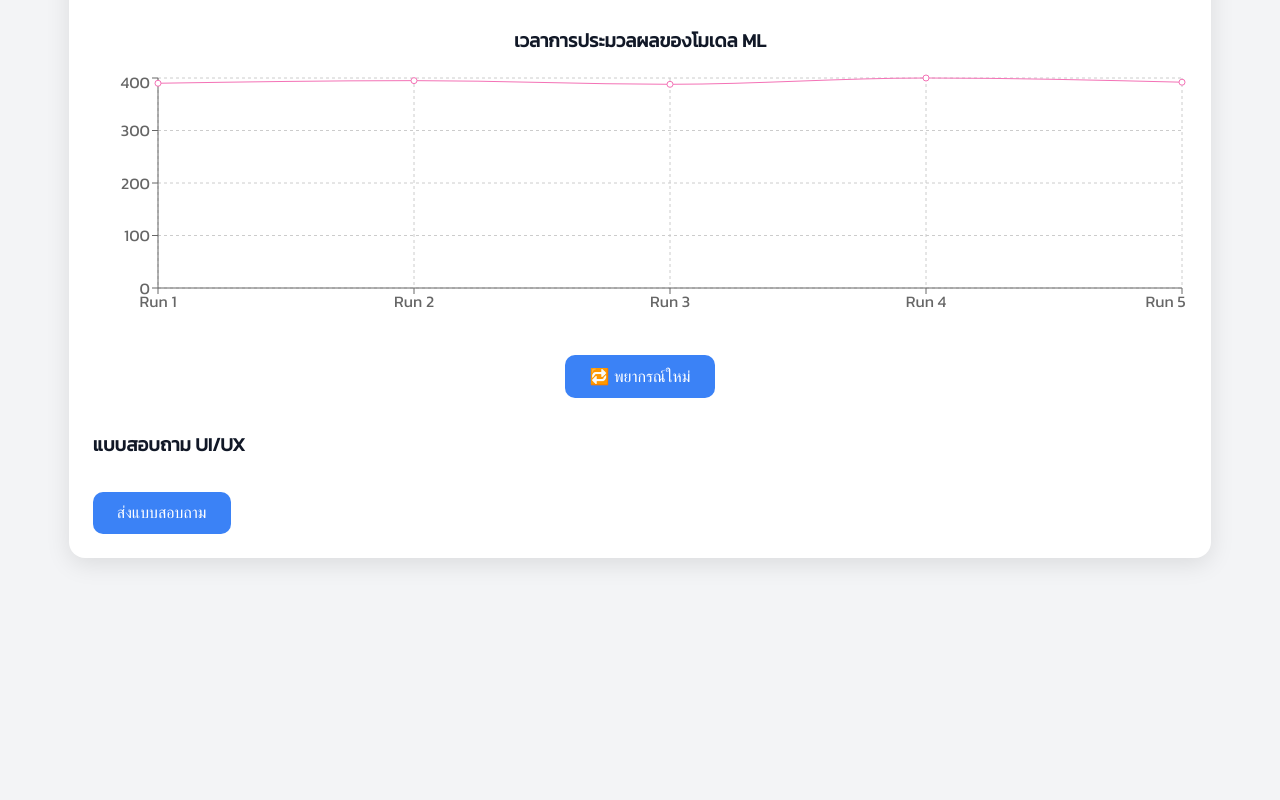
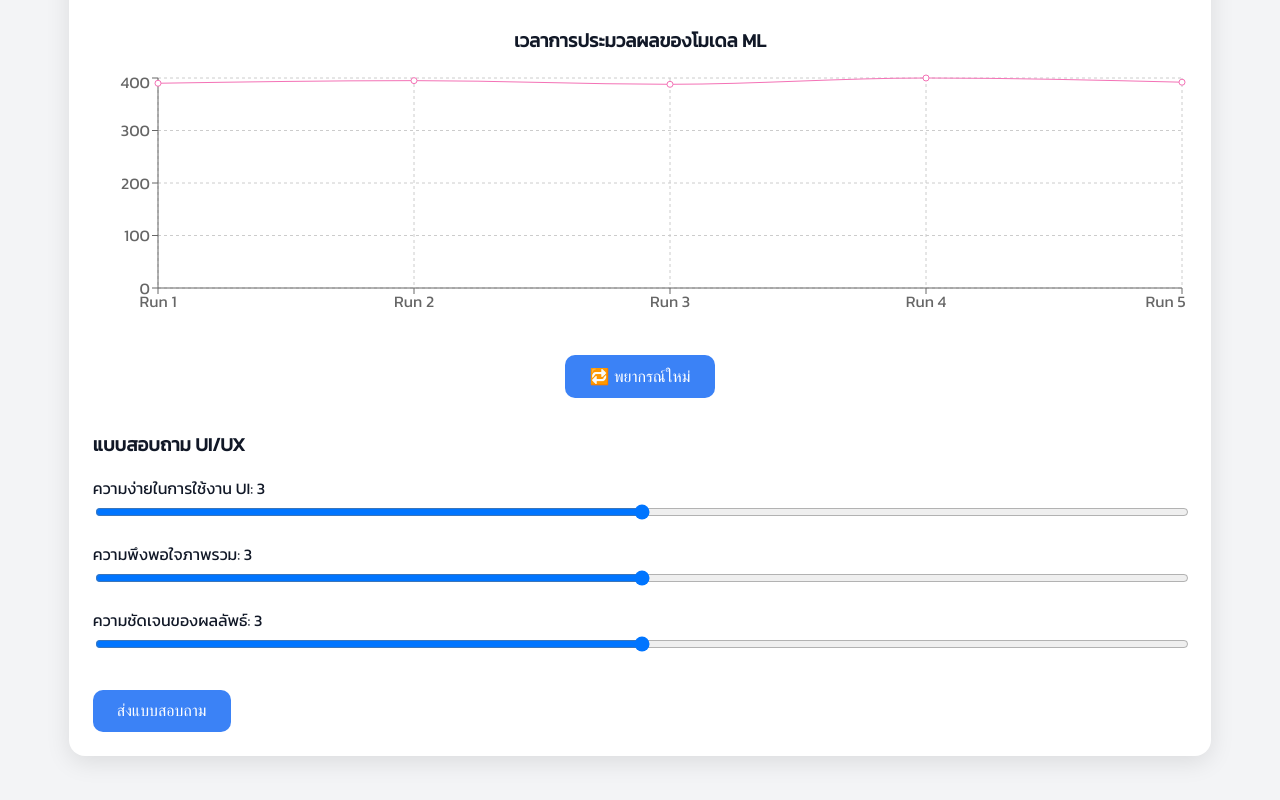
Before and after one commit to tasuke567/brand-predictor, a React (Vite) app: page /result in a window 1280 px wide. Shown: the part 608-1408 px from the top of the page. Before the commit the page ends 1230 px from the top, so only its background shows below. Built offline with nearby package versions, Linux system fonts and the light colour scheme.

Commit message:
feat: add FeedbackForm component for user feedback submission; integrate canvas-confetti and framer-motion for enhanced UI effects

```diff
--- a/package.json
+++ b/package.json
@@ -11,6 +11,8 @@
   },
   "dependencies": {
     "axios": "^1.9.0",
+    "canvas-confetti": "^1.9.3",
+    "framer-motion": "^12.10.1",
     "react": "^19.0.0",
     "react-dom": "^19.0.0",
     "react-router-dom": "^7.5.3",
@@ -19,6 +21,7 @@
   "devDependencies": {
     "@eslint/js": "^9.22.0",
     "@tailwindcss/postcss": "^4.1.5",
+    "@types/canvas-confetti": "^1.9.0",
     "@types/react": "^19.1.2",
     "@types/react-dom": "^19.0.4",
     "@vitejs/plugin-react": "^4.3.4",
--- /dev/null
+++ b/src/components/FeedbackForm.tsx
@@ -0,0 +1,137 @@
+import confetti from "canvas-confetti";
+import { useEffect, useState } from "react";
+import { motion, AnimatePresence } from "framer-motion";
+import axios from "axios";
+import "../styles/FeedbackForm.css"; // Assuming you have a CSS file for styling
+
+interface FeedbackFormProps {
+  prediction: string;
+}
+
+const FeedbackForm = ({ prediction }: FeedbackFormProps) => {
+  const [uiEase, setUiEase] = useState(3);
+  const [satisfaction, setSatisfaction] = useState(3);
+  const [clarity, setClarity] = useState(3);
+  const [submitting, setSubmitting] = useState(false);
+  const [done, setDone] = useState(false);
+
+  const fireConfetti = () => {
+    confetti({
+      particleCount: 120,
+      spread: 80,
+      origin: { y: 0.6 },
+    });
+
+    // เพิ่มความ “ว้าว” ด้วย firework สองข้าง
+    confetti({
+      particleCount: 50,
+      angle: 60,
+      spread: 55,
+      origin: { x: 0, y: 0.7 },
+    });
+    confetti({
+      particleCount: 50,
+      angle: 120,
+      spread: 55,
+      origin: { x: 1, y: 0.7 },
+    });
+  };
+
+  useEffect(() => {
+    if (done) {
+      fireConfetti();
+    }
+  }, [done]);
+
+  const handleSubmit = async () => {
+    setSubmitting(true);
+    try {
+      await axios.post(
+        import.meta.env.VITE_API_URL + "/feedback",
+        {
+          prediction,
+          uiEase,
+          satisfaction,
+          clarity,
+        },
+        { headers: { "Content-Type": "application/json" } }
+      );
+      setDone(true);
+    } catch (e) {
+      alert("ส่งแบบสอบถามไม่สำเร็จ ลองใหม่อีกทีนะ 😢");
+    } finally {
+      setSubmitting(false);
+    }
+  };
+
+  return (
+    <div className="feedback-form">
+      <h3>แบบสอบถาม UI/UX</h3>
+      <AnimatePresence mode="wait">
+        {!done ? (
+          <motion.div
+            key="form"
+            initial={{ opacity: 0, y: 20 }}
+            animate={{ opacity: 1, y: 0 }}
+            exit={{ opacity: 0, y: -10 }}
+            transition={{ duration: 0.3 }}
+          >
+            <label>
+              ความง่ายในการใช้งาน UI: {uiEase}
+              <input
+                type="range"
+                min={1}
+                max={5}
+                value={uiEase}
+                onChange={(e) => setUiEase(+e.target.value)}
+              />
+            </label>
+
+            <label>
+              ความพึงพอใจภาพรวม: {satisfaction}
+              <input
+                type="range"
+                min={1}
+                max={5}
+                value={satisfaction}
+                onChange={(e) => setSatisfaction(+e.target.value)}
+              />
+            </label>
+
+            <label>
+              ความชัดเจนของผลลัพธ์: {clarity}
+              <input
+                type="range"
+                min={1}
+                max={5}
+                value={clarity}
+                onChange={(e) => setClarity(+e.target.value)}
+              />
+            </label>
+
+            <button
+              className="submit-feedback-button"
+              onClick={handleSubmit}
+              disabled={submitting}
+            >
+              {submitting ? "กำลังส่ง..." : "ส่งแบบสอบถาม"}
+            </button>
+          </motion.div>
+        ) : (
+          <motion.p
+            key="thanks"
+            className="thanks-text"
+            initial={{ opacity: 0, scale: 0.8 }}
+            animate={{ opacity: 1, scale: 1 }}
+            exit={{ opacity: 0 }}
+            transition={{ duration: 0.4 }}
+          >
+            🙏 ขอบคุณสำหรับความคิดเห็น!
+          </motion.p>
+        )}
+      </AnimatePresence>
+    </div>
+  );
+};
+
+export default FeedbackForm;
--- a/src/components/PredictionResult.tsx
+++ b/src/components/PredictionResult.tsx
@@ -11,8 +11,7 @@ import {
 } from "recharts";
 import "../styles/PredictionResult.css"; // Assuming you have a CSS file for styling
 import { useLocation, useNavigate } from "react-router-dom";
-import axios from "axios";
-import { useState } from "react";
+import FeedbackForm from "../components/FeedbackForm";
 
 const PredictionResult = () => {
   const responseTimeData = [
@@ -33,31 +32,7 @@ const PredictionResult = () => {
   const location = useLocation();
   const navigate = useNavigate();
   const prediction = location.state?.prediction || "ไม่สามารถคาดการณ์ได้";
-  const [submitting, setSubmitting] = useState(false);
-  const [done, setDone] = useState(false);
 
-  const handleSurveySubmit = async () => {
-    setSubmitting(true);
-    try {
-      await axios.post(
-        import.meta.env.VITE_API_URL + "/feedback",
-        {
-          prediction,
-          uiEase: 4.5,
-          satisfaction: 4.2,
-          clarity: 4,
-        },
-        {
-          headers: { "Content-Type": "application/json" }, // ← ย้ำให้แน่
-        }
-      );
-      setDone(true); // โชว์ข้อความ “ขอบคุณ”
-    } catch (e) {
-      alert("ส่งแบบสอบถามไม่สำเร็จ ลองใหม่");
-    } finally {
-      setSubmitting(false);
-    }
-  };
   return (
     <div className="result-card">
       <h2 className="result-title">ผลการพยากรณ์:</h2>
@@ -99,21 +74,8 @@ const PredictionResult = () => {
       </button>
 
       <div className="feedback-section">
-        <h3>แบบสอบถาม UI/UX</h3>
-        {/* range inputs (อาจเปลี่ยนเป็น state จริงภายหลัง) */}
-        {/* … */}
-        {done ? (
-          <p className="thanks-text">🙏 ขอบคุณสำหรับความคิดเห็น!</p>
-        ) : (
-          <button
-            className="submit-feedback-button"
-            onClick={handleSurveySubmit}
-            disabled={submitting}
-          >
-            {submitting ? "กำลังส่ง..." : "ส่งแบบสอบถาม"}
-          </button>
-        )}
-      </div>
+  <FeedbackForm prediction={prediction} />
+</div>
     </div>
   );
 };
--- /dev/null
+++ b/src/styles/FeedbackForm.css
@@ -0,0 +1,14 @@
+/* FeedbackForm.css */
+.feedback-form label {
+    display: block;
+    margin-bottom: 1rem;
+  }
+
+  .feedback-form input[type="range"] {
+    width: 100%;
+    margin-top: 0.25rem;
+  }
+
+  .submit-feedback-button {
+    margin-top: 1rem;
+  }
```
Also changed, not shown: 1 other file (tests, documents, lock files or other folders).
